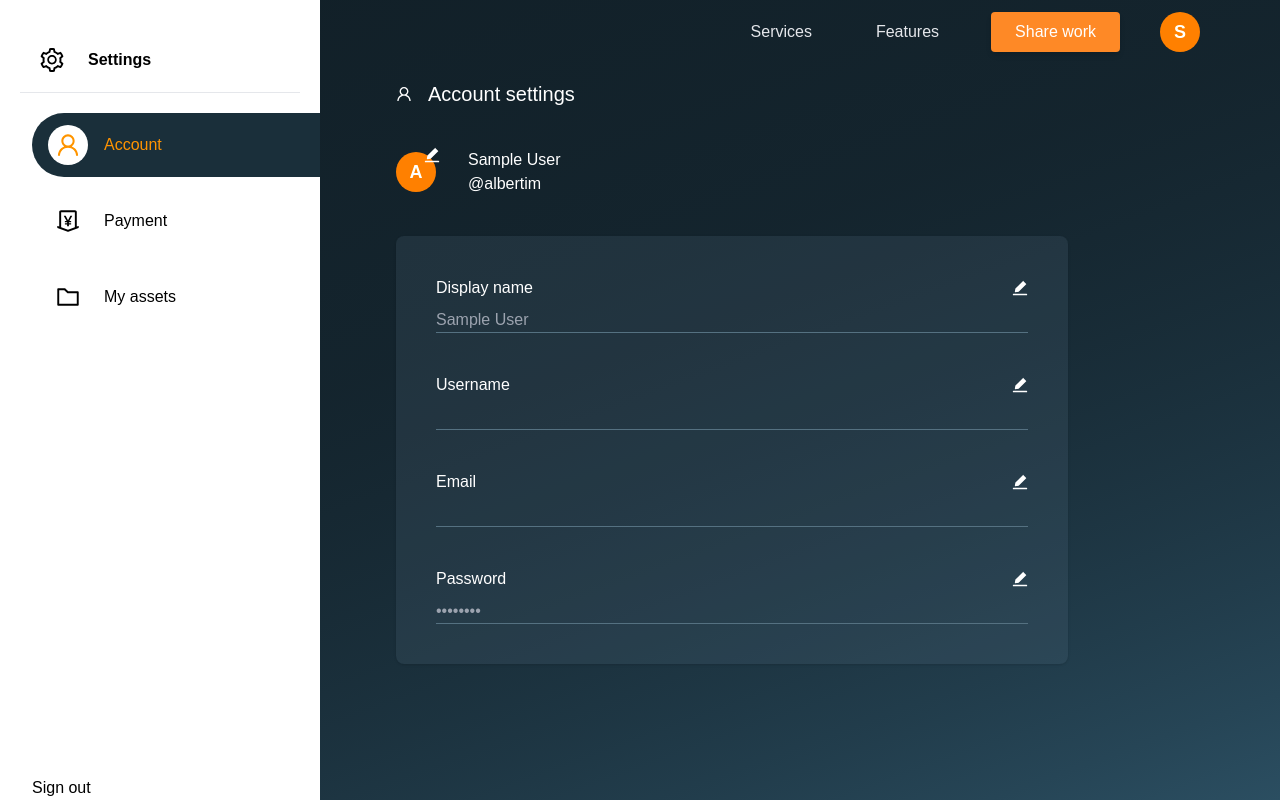
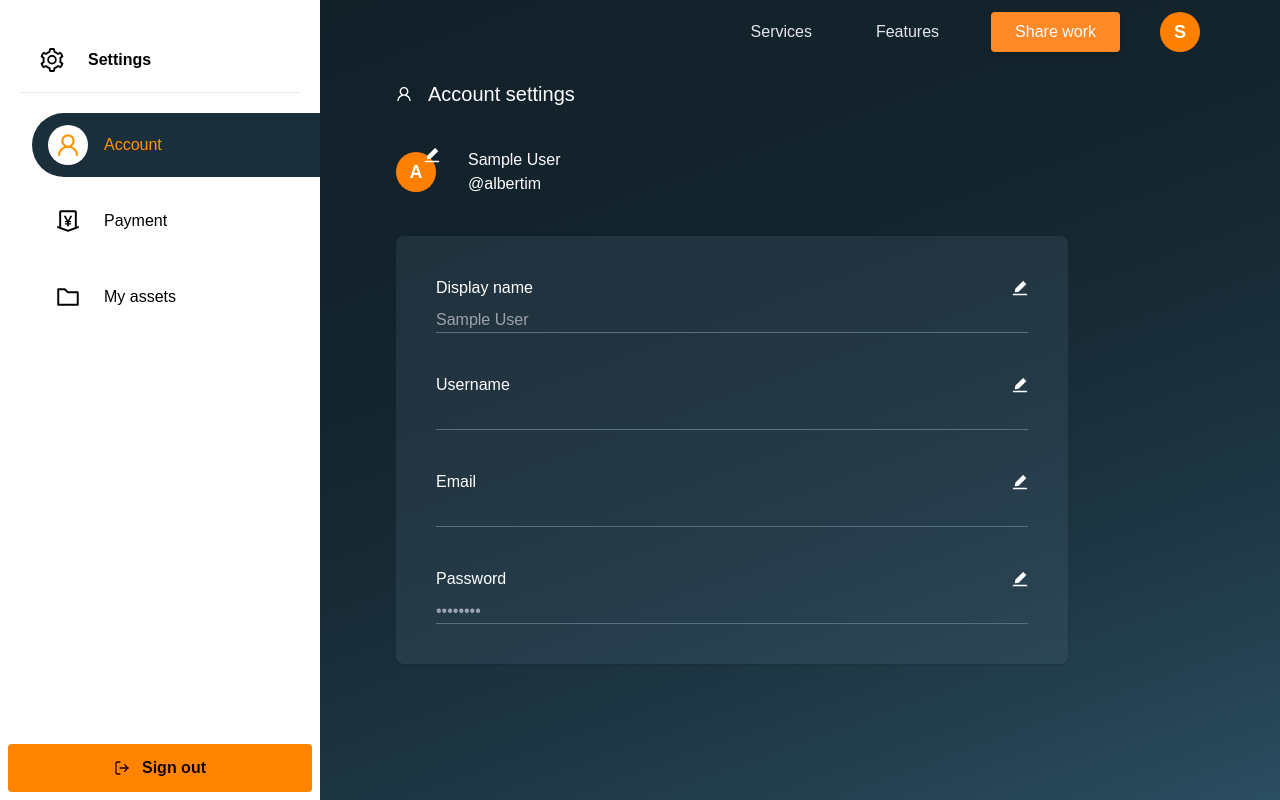
Before and after one commit to meraf00/pixel-den, a React (Create React App) app: page /settings/account in a window 1280 px wide. Built offline with nearby package versions, Linux system fonts and the light colour scheme; no server answers; sample sign-in values are in the browser's storage.

Commit message:
feat(authentication): add sign out button

```diff
--- a/src/components/SideBar/index.jsx
+++ b/src/components/SideBar/index.jsx
@@ -6,6 +6,8 @@ import {
   FolderOutlined,
 } from "@ant-design/icons";
 import { Link, useLocation } from "react-router-dom";
+import { FiLogOut } from "react-icons/fi";
+import { YesNoDialog } from "components/Dialog";
 
 export const Icon = (props) => {
   const { children, text, active, ...rest } = props;
@@ -39,6 +41,7 @@ export const Icon = (props) => {
 
 export default function SideBar(props) {
   const [isOpen, setOpen] = useState(true);
+  const [showLogout, setShowLogout] = useState(false);
 
   const toggleBar = () => {
     setOpen((isOpen) => !isOpen);
@@ -48,8 +51,9 @@ export default function SideBar(props) {
   let settingClassName = "";
 
   if (!isOpen) {
-    sidebarClassName = "translate-x-full";
-    settingClassName = "-translate-x-16 -rotate-90";
+    sidebarClassName = "translate-x-full md:translate-x-0";
+    settingClassName =
+      "-translate-x-16 -rotate-90 md:rotate-0 md:translate-x-0";
   }
 
   const paths = ["/settings/account", "/settings/payment", "/settings/assets"];
@@ -61,8 +65,11 @@ export default function SideBar(props) {
   );
 
   return (
+    <>
       <div
-      className={`fixed top-0 -right-3 md:left-0 h-full pt-16 md:w-4/12 max-w-xs md:pt-7 md:z-50 ${sidebarClassName}
+        className={`
+      fixed top-0 -right-3 md:left-0 h-full
+      pt-16 md:w-4/12 max-w-xs md:pt-7 z-10 md:z-50 ${sidebarClassName}
       md:text-black md:bg-white
       flex flex-col justify-between
       transition-all duration-500 delay-75
@@ -107,7 +114,27 @@ export default function SideBar(props) {
         </div>
 
         {/* botttom button  */}
-      <div className="hidden md:block pl-3 md:pl-8">Sign out</div>
+        <button
+          className="flex justify-center items-center gap-3 p-3 m-2 rounded bg-secondary-200 font-semibold hover:text-white md:hover:bg-secondary-300 saturate-200"
+          onClick={() => setShowLogout(!showLogout)}
+        >
+          <span className="flex items-center ">
+            <FiLogOut className="" />
+          </span>
+          <span className="hidden md:flex items-center">Sign out</span>
+        </button>
       </div>
+
+      {showLogout && (
+        <YesNoDialog
+          message="Would you like to log out?"
+          onYes={() => {
+            setShowLogout(false);
+            props.handleLogout();
+          }}
+          onNo={() => setShowLogout(false)}
+        />
+      )}
+    </>
   );
 }
```
Lines whose indentation alone changed are shown as unchanged.
